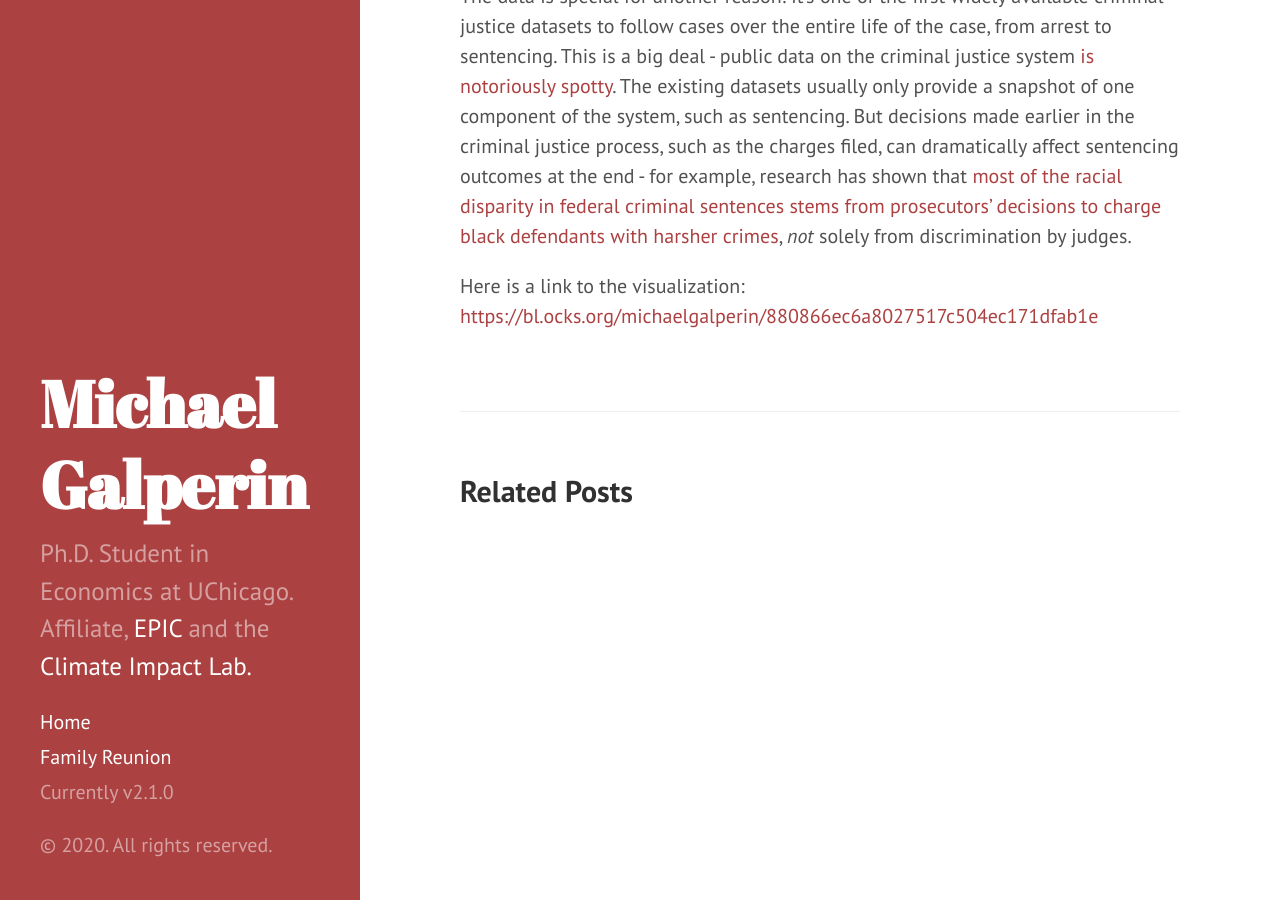
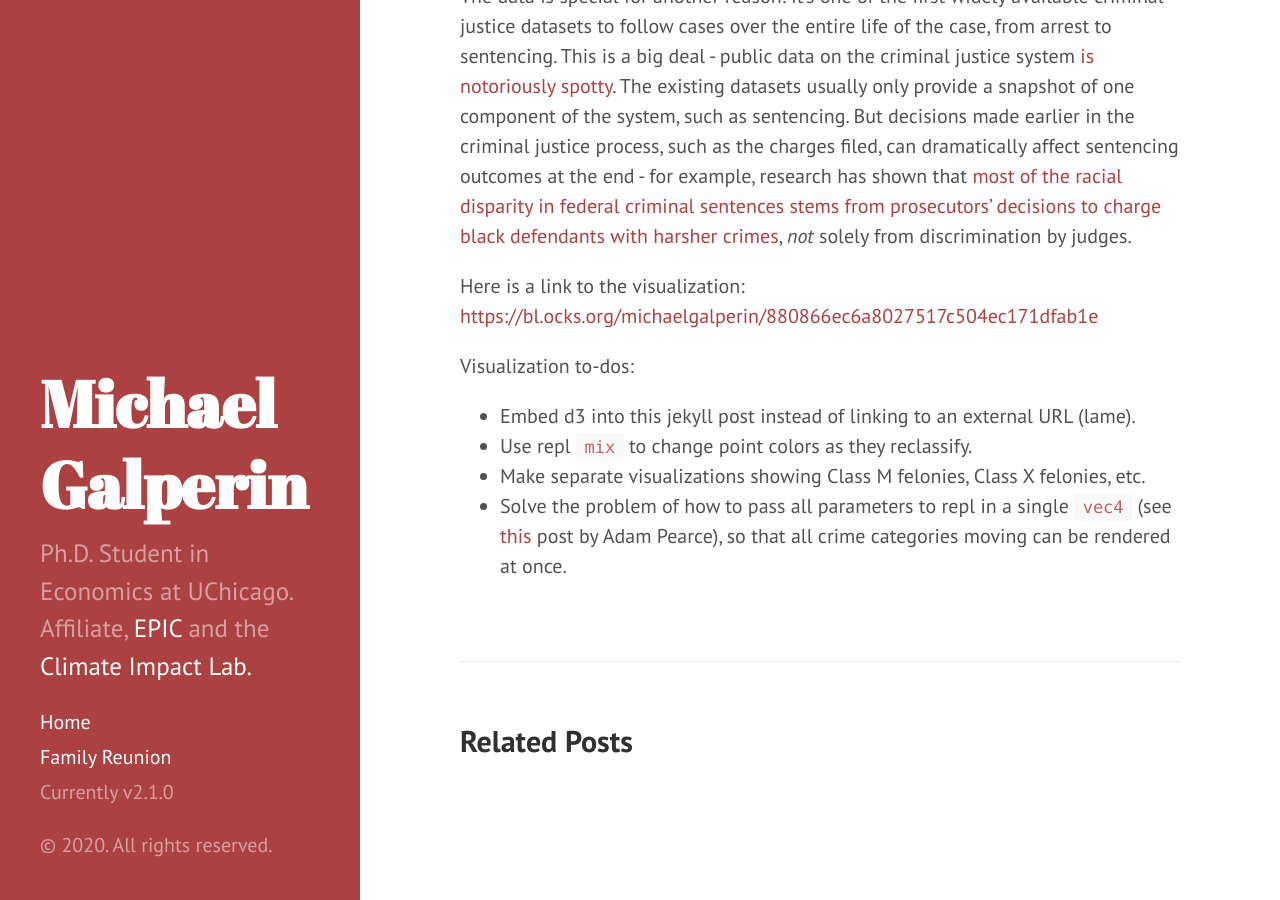
Before and after one commit to michaelgalperin/git_website_old, a Jekyll site: the page built from _posts/2019-12-30-chicago-crime.md, in a window 1280 px wide and 900 px high, scrolled down 859 px. Built offline with Jekyll 4.4.1, drawn with Linux system fonts in a browser that asks for light colours; Markdown is read by kramdown in place of the engine named in the settings.

Commit message:
sofia's house

```diff
--- a/_posts/2019-12-30-chicago-crime.md
+++ b/_posts/2019-12-30-chicago-crime.md
@@ -11,4 +11,10 @@ Using data newly released by Foxx's office, [previous data journalism](https://p
 
 The data is special for another reason: it's one of the first widely available criminal justice datasets to follow cases over the entire life of the case, from arrest to sentencing. This is a big deal - public data on the criminal justice system [is notoriously spotty](https://www.theatlantic.com/politics/archive/2015/05/what-we-dont-know-about-mass-incarceration/394520/). The existing datasets usually only provide a snapshot of one component of the system, such as sentencing. But decisions made earlier in the criminal justice process, such as the charges filed, can dramatically affect sentencing outcomes at the end - for example, research has shown that [most of the racial disparity in federal criminal sentences stems from prosecutors' decisions to charge black defendants with harsher crimes](https://repository.law.umich.edu/cgi/viewcontent.cgi?article=2413&context=articles), *not* solely from discrimination by judges.
 
-Here is a link to the visualization: [https://bl.ocks.org/michaelgalperin/880866ec6a8027517c504ec171dfab1e](https://bl.ocks.org/michaelgalperin/880866ec6a8027517c504ec171dfab1e)
+Here is a link to the visualization: [https://bl.ocks.org/michaelgalperin/880866ec6a8027517c504ec171dfab1e](https://bl.ocks.org/michaelgalperin/raw/880866ec6a8027517c504ec171dfab1e/)
+
+Visualization to-dos:
+- Embed d3 into this jekyll post instead of linking to an external URL (lame).
+- Use repl `mix` to change point colors as they reclassify.
+- Make separate visualizations showing Class M felonies, Class X felonies, etc.
+- Solve the problem of how to pass all parameters to repl in a single `vec4` (see [this](https://bl.ocks.org/1wheel/9b3bcc4ce8266913c0a0ddd4120a41de) post by Adam Pearce), so that all crime categories moving can be rendered at once.
```
